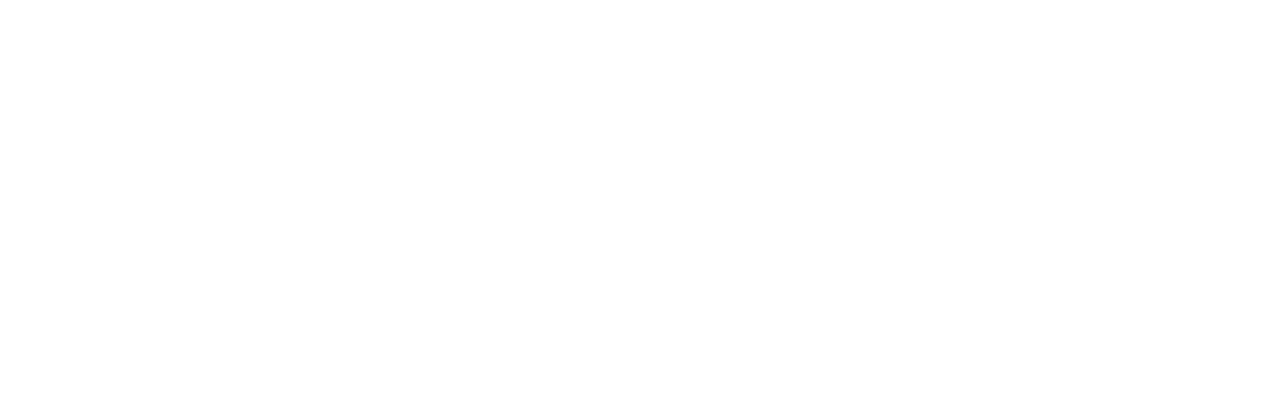
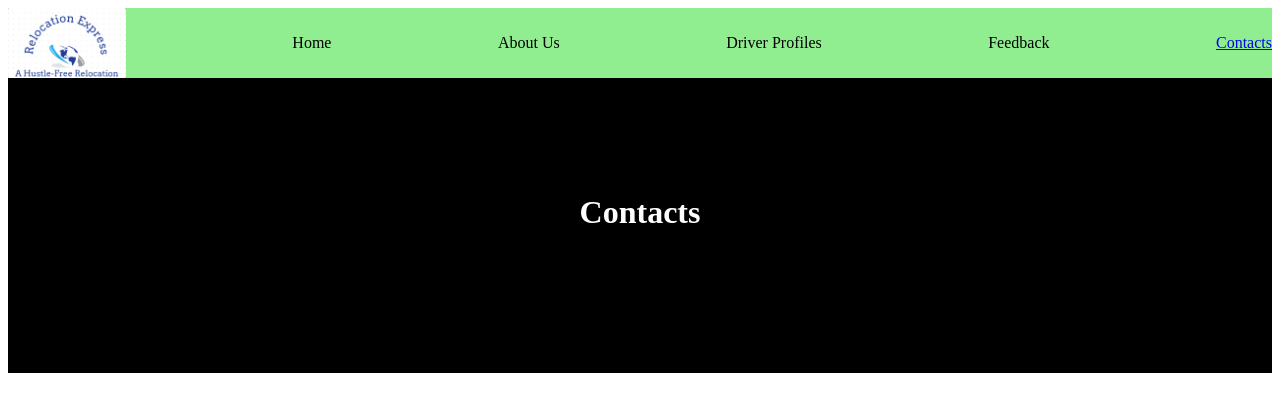
Before and after one commit to Kevson102/Relocation-Express-Website, a plain HTML site: page Contacts.html in a window 1280 px wide. Drawn offline with Linux system fonts and the light colour scheme.

Commit message:
ADDS THE FIRST TWO SECTIONS OF THE CONTACTS PAGE

```diff
--- a/Contacts.css
+++ b/Contacts.css
@@ -0,0 +1,14 @@
+.header{
+    display: flex;
+    justify-content: space-between;
+    align-items: center;
+    background-color: #90EE90;
+}
+.middle{
+    height: 200px;
+    width: auto;
+    background-color: black;
+    color: white;
+    text-align: center;
+    padding-top: 95px;
+}
--- a/Contacts.html
+++ b/Contacts.html
@@ -0,0 +1,24 @@
+<!DOCTYPE html>
+<html>
+    <head>
+        <meta charset="utf-8">
+        <meta name="viewport" content="width=device-width">
+        <title>Contacts</title>
+        <link rel="stylesheet" href="Contacts.css">
+    </head>
+    <body>
+        <header>
+            <div class="header">
+                <img src="./Assets/logo.png" height="70px" alt="Logo goes here">
+                <p id="nav">Home</p>
+                <p id="nav">About Us</p>
+                <p id="nav">Driver Profiles</p>
+                <p id="nav">Feedback</p>
+                <a href="./Contacts.html"><p id="nav">Contacts</p></a>
+            </div>
+        </header>
+        <div class="middle">
+            <h1>Contacts</h1>
+        </div>
+    </body>
+</html>
```
Also changed, not shown: index.html (+1 -1 lines).
